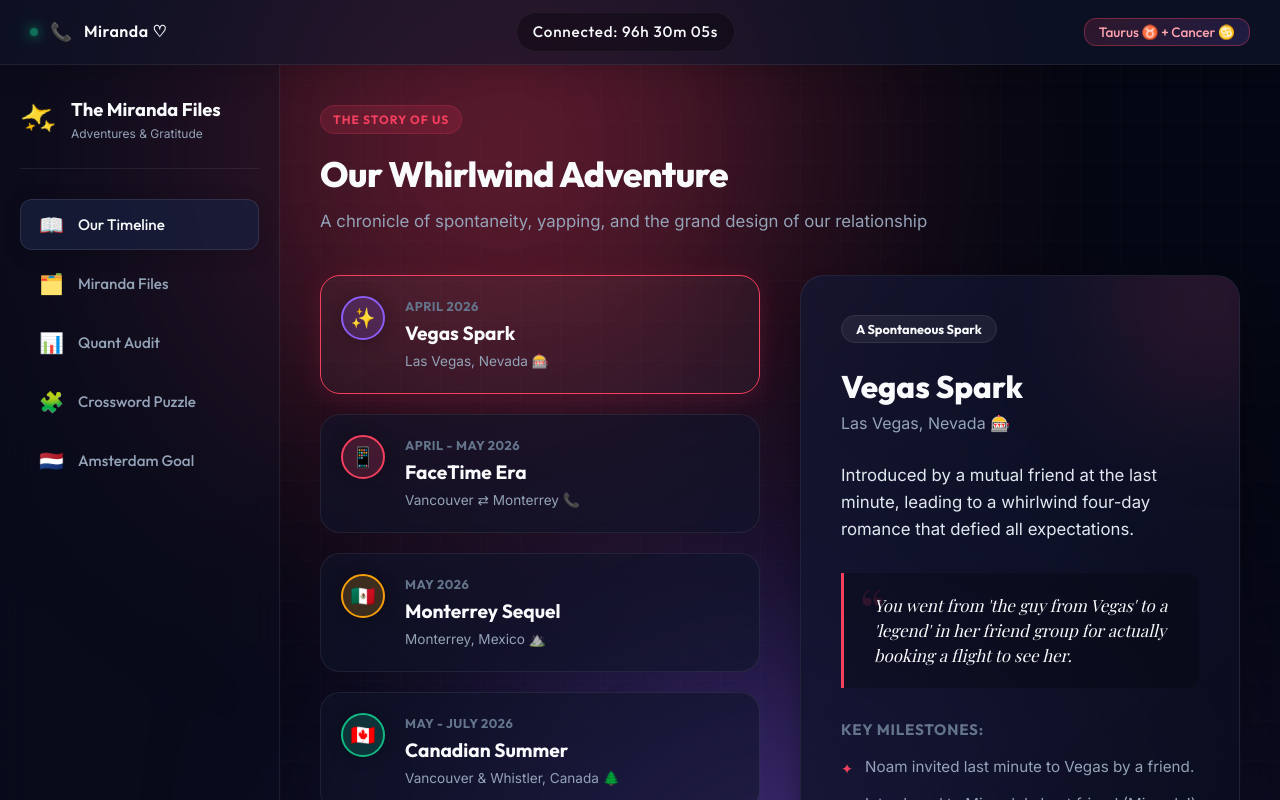
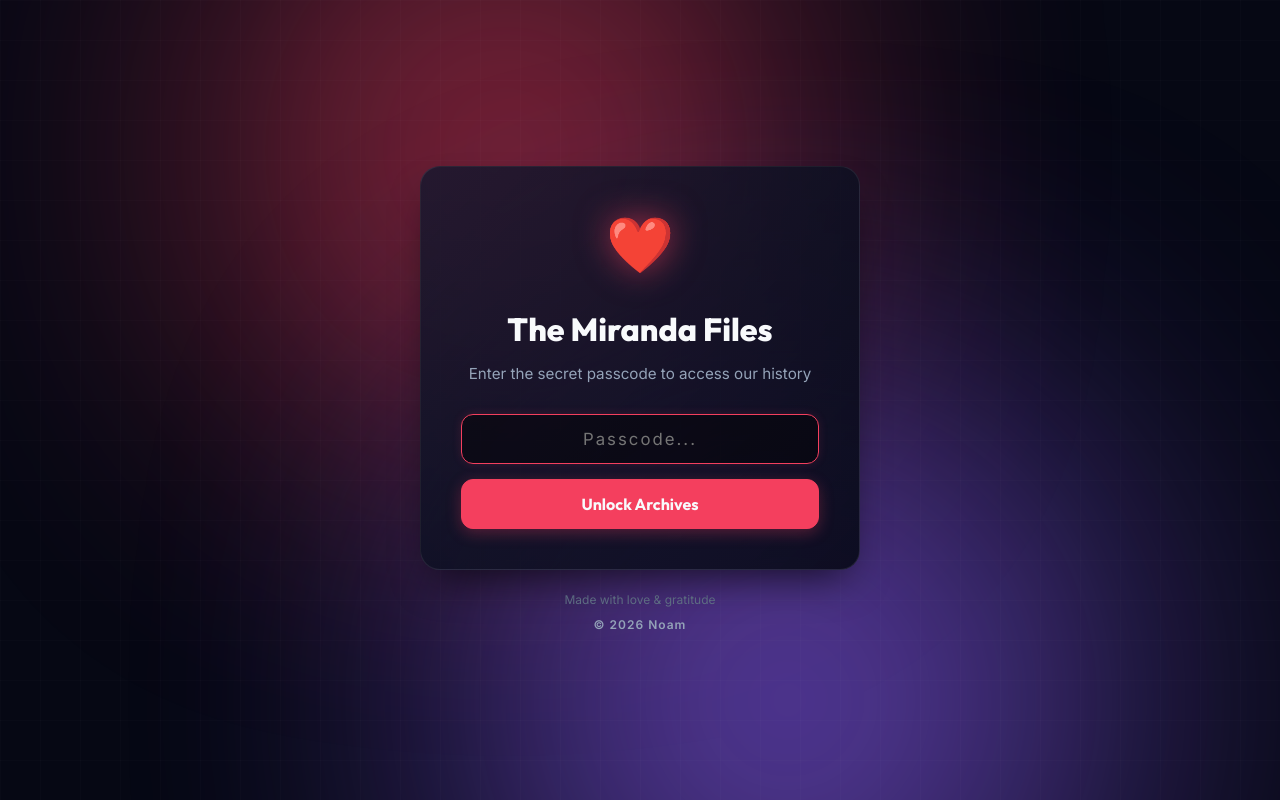
Before and after one commit to noamsteele/miranda, a React (Vite) app: page / in a window 1280 px wide. Shown: the top 800 px of the page. Built offline with nearby package versions, Linux system fonts and the light colour scheme; a web font is replaced by a local one.

Commit message:
Implement passcode lock screen using password 'princesa1'

```diff
--- a/src/App.css
+++ b/src/App.css
@@ -1317,3 +1317,112 @@ h3 {
     padding: 12px;
   }
 }
+
+/* LOGIN PAGE STYLES */
+.login-workspace {
+  justify-content: center;
+  align-items: center;
+  display: flex;
+  padding: 20px;
+}
+
+.login-card-container {
+  display: flex;
+  flex-direction: column;
+  align-items: center;
+  gap: 20px;
+  width: 100%;
+  max-width: 440px;
+  position: relative;
+  z-index: 10;
+}
+
+.login-card {
+  width: 100%;
+  padding: 40px;
+  background: linear-gradient(135deg, rgba(20, 24, 46, 0.8), rgba(8, 10, 24, 0.9));
+  border: 1px solid rgba(255, 255, 255, 0.08);
+  border-radius: var(--card-radius);
+  box-shadow: var(--shadow-premium);
+  text-align: center;
+  backdrop-filter: blur(var(--panel-blur));
+}
+
+.heart-lock {
+  font-size: 3rem;
+  display: inline-block;
+  margin-bottom: 20px;
+  filter: drop-shadow(0 0 15px rgba(244, 63, 94, 0.6));
+}
+
+.login-header h2 {
+  font-family: var(--font-heading);
+  font-size: 2rem;
+  font-weight: 800;
+  color: var(--text-primary);
+  margin-bottom: 8px;
+}
+
+.login-header p {
+  color: var(--text-secondary);
+  font-size: 0.95rem;
+  line-height: 1.4;
+  margin-bottom: 30px;
+}
+
+.login-form {
+  display: flex;
+  flex-direction: column;
+  gap: 15px;
+}
+
+.login-input {
+  background: rgba(0, 0, 0, 0.45);
+  border: 1px solid var(--border-light);
+  border-radius: 12px;
+  padding: 14px 20px;
+  color: var(--text-primary);
+  font-family: var(--font-sans);
+  font-size: 1.05rem;
+  outline: none;
+  text-align: center;
+  letter-spacing: 2px;
+  transition: var(--transition-smooth);
+}
+
+.login-input:focus {
+  border-color: var(--accent-rose);
+  box-shadow: 0 0 10px rgba(244, 63, 94, 0.15);
+}
+
+.login-btn {
+  background: var(--accent-rose);
+  border: 1px solid var(--accent-rose);
+  color: var(--text-primary);
+  padding: 14px;
+  border-radius: 12px;
+  font-family: var(--font-heading);
+  font-weight: 700;
+  font-size: 1rem;
+  cursor: pointer;
+  box-shadow: 0 4px 15px rgba(244, 63, 94, 0.3);
+  transition: var(--transition-smooth);
+}
+
+.login-btn:hover {
+  background: #e11d48;
+  transform: translateY(-2px);
+}
+
+.login-error {
+  color: var(--accent-rose);
+  font-size: 0.85rem;
+  font-weight: 600;
+  margin-top: 15px;
+}
+
+.login-footer {
+  text-align: center;
+  font-size: 0.75rem;
+  color: var(--text-muted);
+}
--- a/src/App.jsx
+++ b/src/App.jsx
@@ -7,6 +7,11 @@ import Crossword from './components/Crossword';
 import Countdown from './components/Countdown';
 
 export default function App() {
+  const [isAuthenticated, setIsAuthenticated] = useState(() => {
+    return localStorage.getItem('miranda_auth') === 'true';
+  });
+  const [passwordInput, setPasswordInput] = useState('');
+  const [errorMsg, setErrorMsg] = useState('');
   const [activeTab, setActiveTab] = useState('timeline');
   const [callTime, setCallTime] = useState({ hrs: 96, mins: 30, secs: 0 });
 
@@ -31,6 +36,18 @@ export default function App() {
     return () => clearInterval(interval);
   }, []);
 
+  const handleLoginSubmit = (e) => {
+    e.preventDefault();
+    if (passwordInput === 'princesa1') {
+      setIsAuthenticated(true);
+      localStorage.setItem('miranda_auth', 'true');
+      setErrorMsg('');
+    } else {
+      setErrorMsg('Incorrect passcode. Hint: check your title in Mexico 😉');
+      setPasswordInput('');
+    }
+  };
+
   const renderActiveSection = () => {
     switch (activeTab) {
       case 'timeline':
@@ -47,6 +64,49 @@ export default function App() {
         return <Timeline />;
     }
   };
+
+  if (!isAuthenticated) {
+    return (
+      <div className="app-workspace login-workspace">
+        {/* Decorative Glows */}
+        <div className="bg-glow bg-glow-primary"></div>
+        <div className="bg-glow bg-glow-secondary"></div>
+        <div className="bg-grid-overlay"></div>
+
+        <div className="login-card-container fade-in">
+          <div className="login-card">
+            <div className="login-header">
+              <span className="heart-lock animate-heartbeat">❤️</span>
+              <h2>The Miranda Files</h2>
+              <p>Enter the secret passcode to access our history</p>
+            </div>
+
+            <form onSubmit={handleLoginSubmit} className="login-form">
+              <input
+                type="password"
+                placeholder="Passcode..."
+                value={passwordInput}
+                onChange={(e) => {
+                  setPasswordInput(e.target.value);
+                  if (errorMsg) setErrorMsg('');
+                }}
+                className="login-input"
+                autoFocus
+              />
+              <button type="submit" className="login-btn">Unlock Archives</button>
+            </form>
+
+            {errorMsg && <p className="login-error animate-bounce">{errorMsg}</p>}
+          </div>
+
+          <div className="login-footer">
+            <p>Made with love &amp; gratitude</p>
+            <p className="noam-sig">© {new Date().getFullYear()} Noam</p>
+          </div>
+        </div>
+      </div>
+    );
+  }
 
   return (
     <div className="app-workspace">
```
